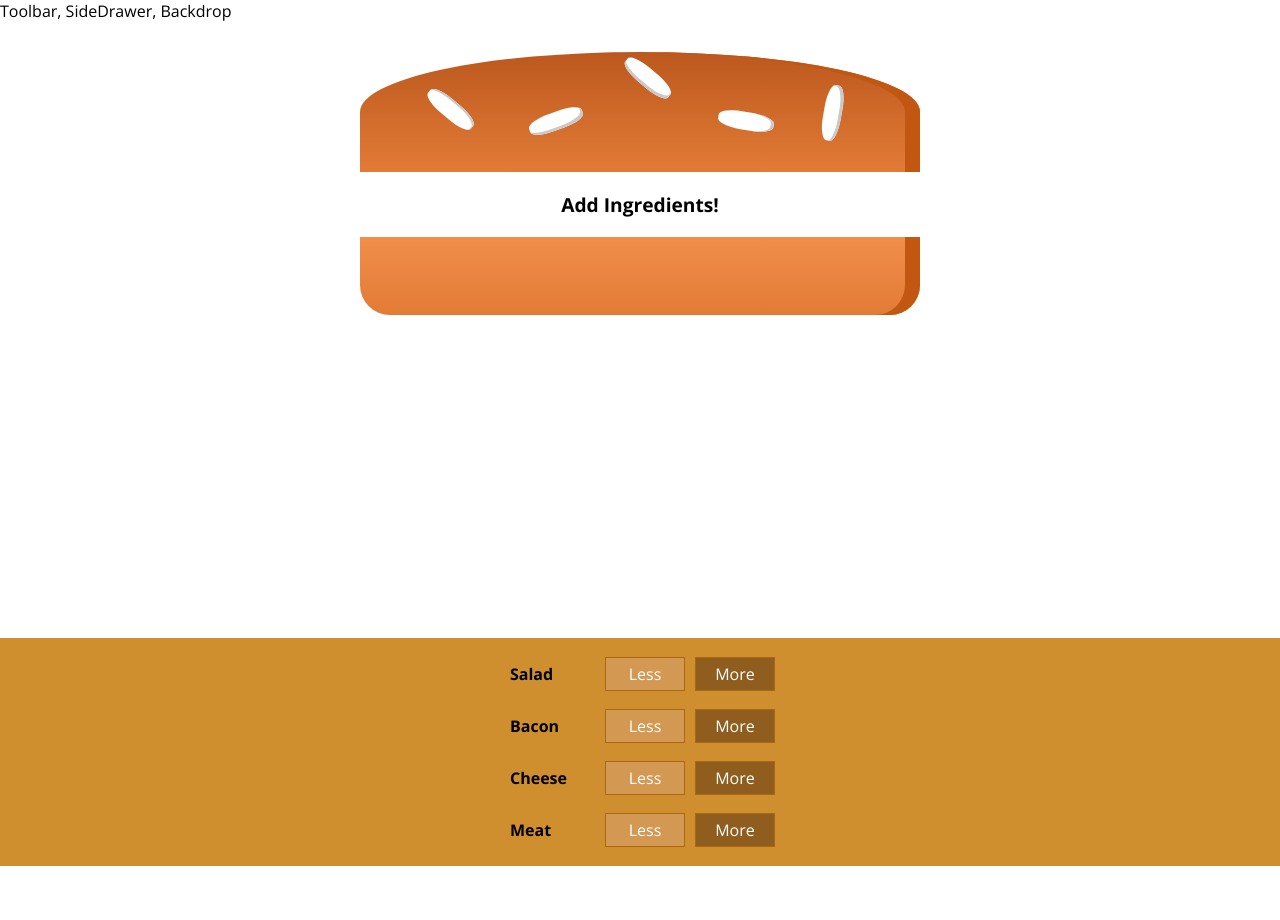
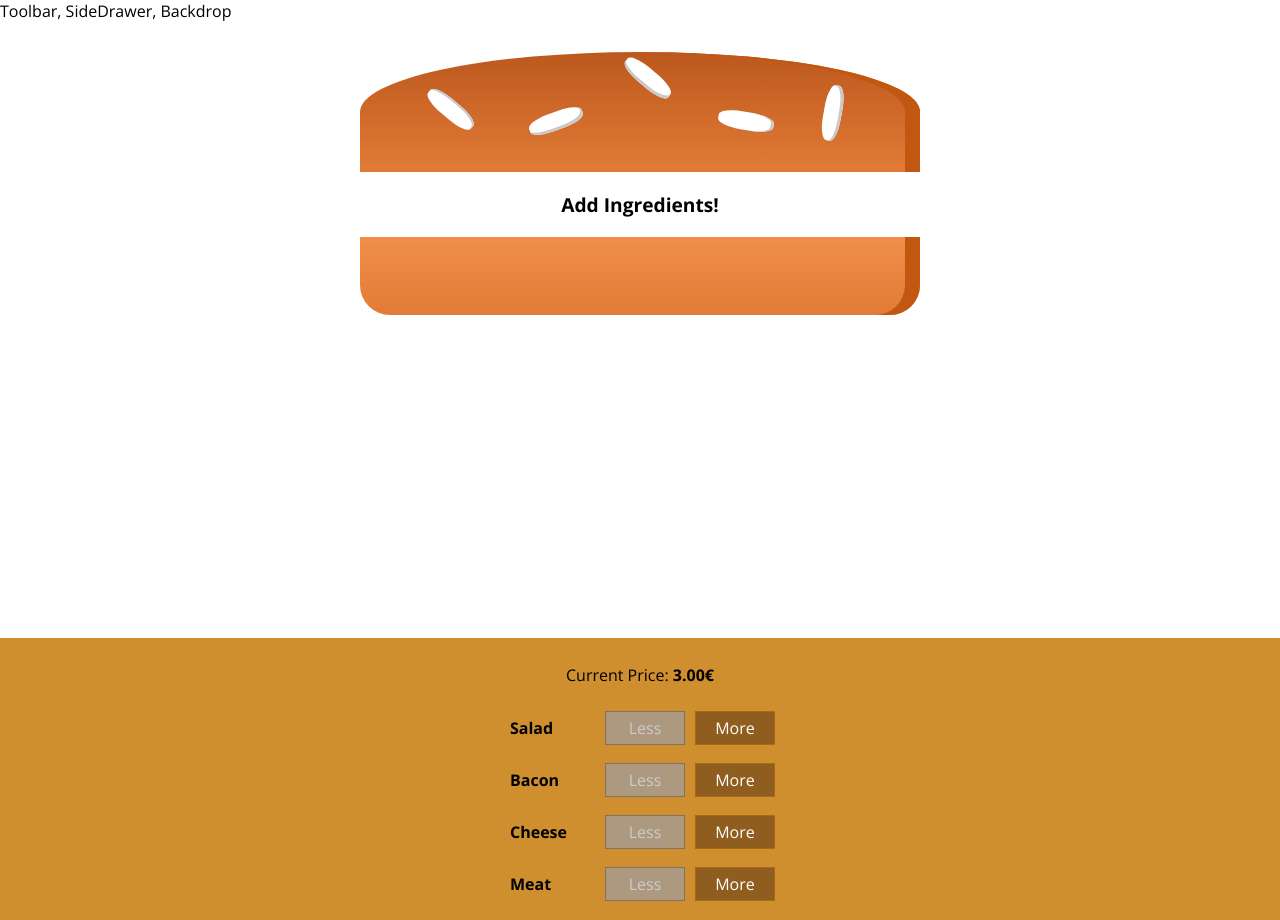
Before and after one commit to sergimarquez/burger-builder, a React app: page / in a window 1280 px wide. Before the commit the page ends 866 px from the top, so only its background shows below. Built offline with nearby package versions, Linux system fonts and the light colour scheme.

Commit message:
Remove Ingredients Controls + Show Total Price

```diff
--- a/src/components/Burger/BuildControls/BuildControl/BuildControl.js
+++ b/src/components/Burger/BuildControls/BuildControl/BuildControl.js
@@ -5,8 +5,13 @@
 const buildControl = (props) => (
 	<div className={classes.BuildControl}>
 		<div className={classes.Label}>{props.label}</div>
-		<button className={classes.Less}>Less</button>
-		<button className={classes.More} onClick={props.added}>More</button>
+		<button
+			className={classes.Less}
+			onClick={props.removed}
+			disabled={props.disabled}>Less</button>
+		<button
+			className={classes.More}
+			onClick={props.added}>More</button>
 	</div>
 );
 
--- a/src/components/Burger/BuildControls/BuildControls.js
+++ b/src/components/Burger/BuildControls/BuildControls.js
@@ -12,11 +12,14 @@
 
 const buildControls = (props) => (
 	<div className={classes.BuildControls}>
+		<p>Current Price: <strong>{props.price.toFixed(2)}€</strong></p>
 		{controls.map(ctrl => (
 			<BuildControl
 				key={ctrl.label}
 				label={ctrl.label}
-				added={() => props.ingredientAdded(ctrl.type)} />
+				added={() => props.ingredientAdded(ctrl.type)}
+				removed={() => props.ingredientRemoved(ctrl.type)}
+				disabled={props.disabled[ctrl.type]} />
 			))}
 	</div>
 );
--- a/src/containers/BurgerBuilder/BurgerBuilder.js
+++ b/src/containers/BurgerBuilder/BurgerBuilder.js
@@ -20,7 +20,7 @@
 			meat: 0
 		},
 
-		totalPrice: 4
+		totalPrice: 3
 	}
 
 	addIngredientHandler = (type) => {
@@ -37,15 +37,37 @@
 	}
 
 	removeIngredientHandler = (type) => {
-
+		const oldCount = this.state.ingredients[type];
+		if(oldCount <= 0) {
+			return;
+		}
+		const updatedCount = oldCount - 1;
+		const updatedIngredients = {
+			...this.state.ingredients
+		};
+		updatedIngredients[type] = updatedCount;
+		const priceDeduction = INGREDIENT_PRICES[type];
+		const oldPrice = this.state.totalPrice;
+		const newPrice = oldPrice - priceDeduction;
+		this.setState({totalPrice: newPrice, ingredients: updatedIngredients});
 	}
 
 	render () {
+		const disabledInfo = {
+			...this.state.ingredients
+		};
+		for (let key in disabledInfo) {
+			disabledInfo[key] = disabledInfo[key] <= 0
+		}
+
 		return (
 			<Aux>
 				<Burger ingredients={this.state.ingredients} />
 				<BuildControls
-					ingredientAdded={this.addIngredientHandler}/>
+					ingredientAdded={this.addIngredientHandler}
+					ingredientRemoved={this.removeIngredientHandler}
+					disabled={disabledInfo}
+					price={this.state.totalPrice}/>
 			</Aux>
 		);
 	}
```
